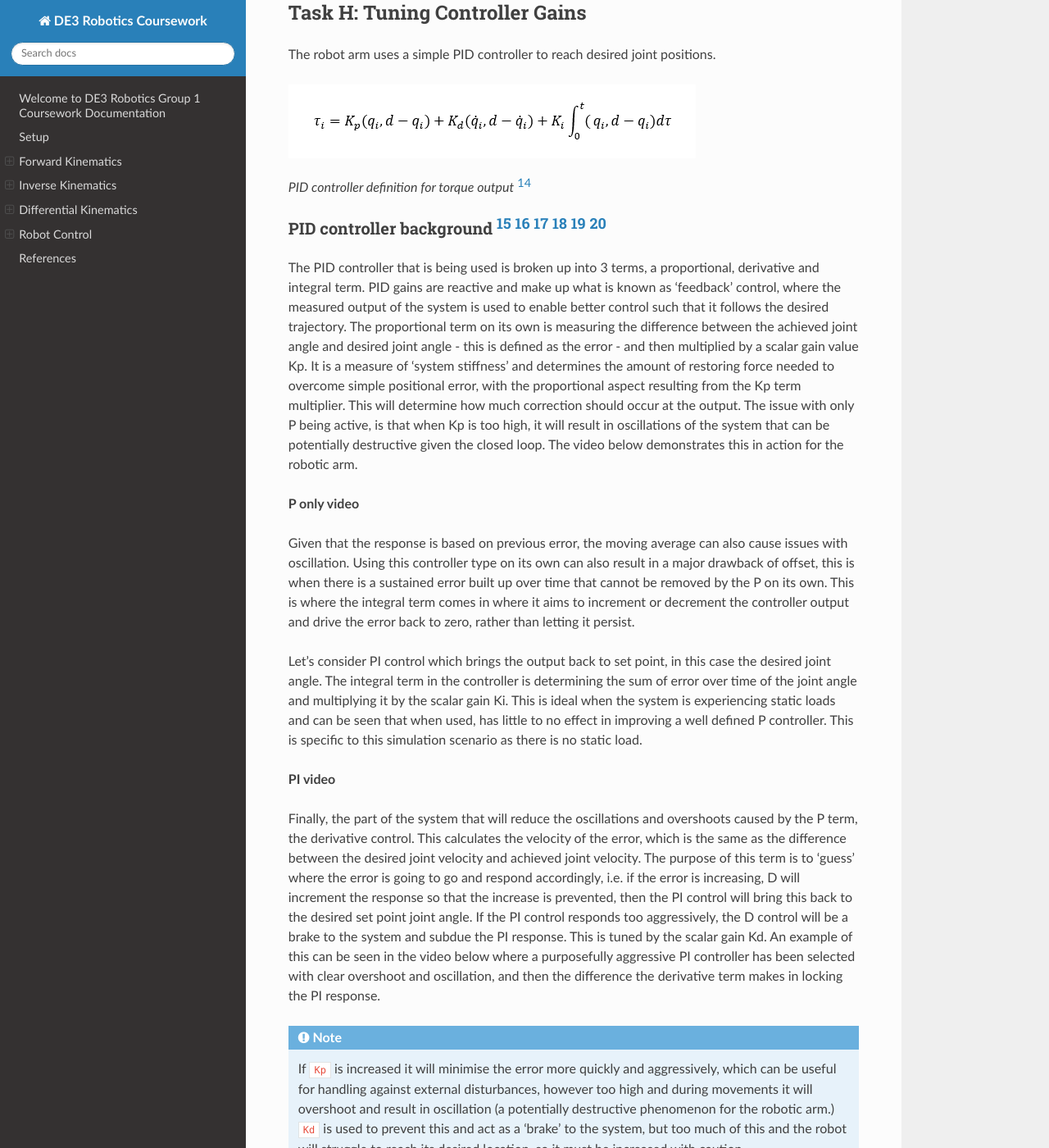
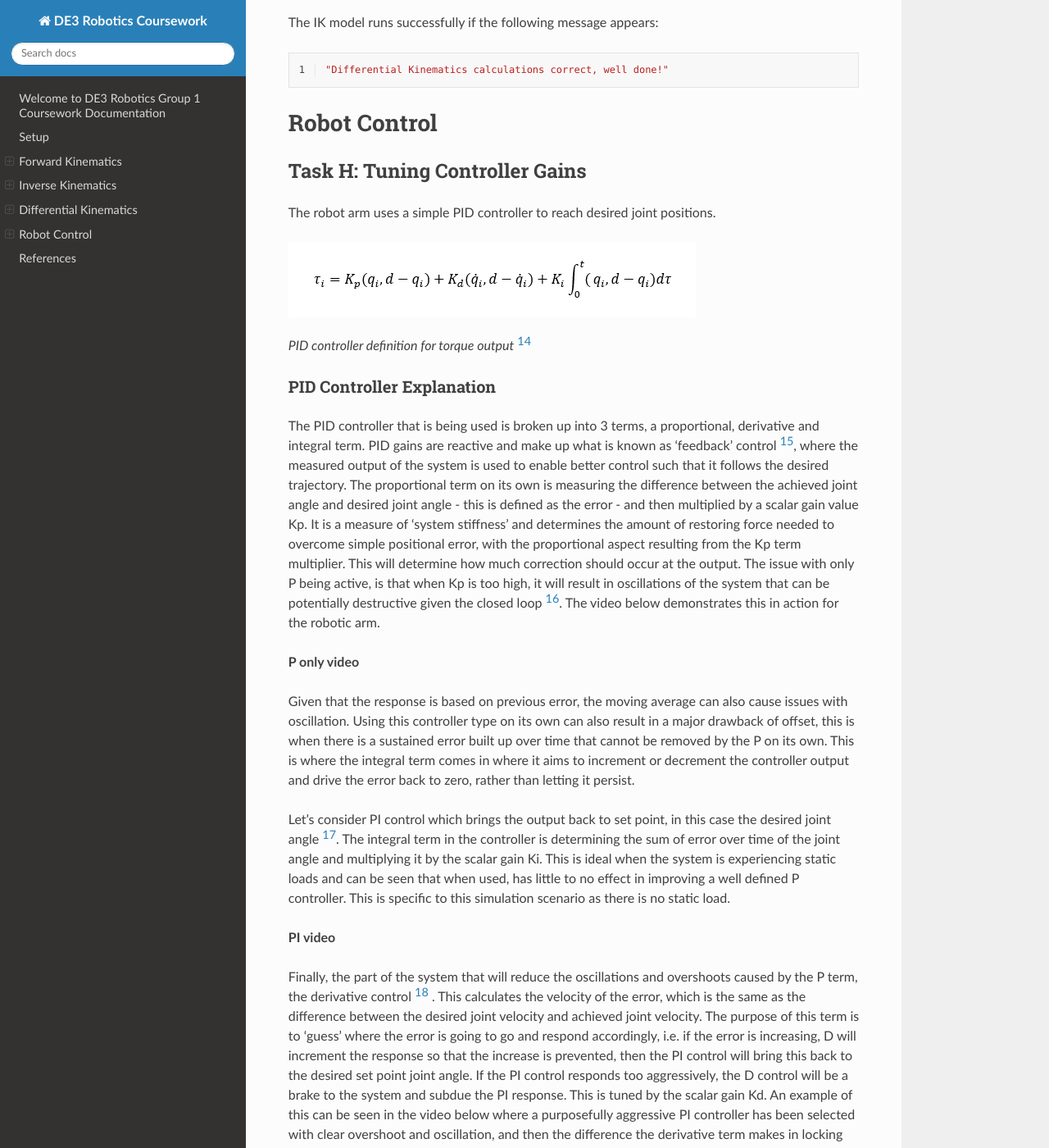
Before and after one commit to oliver-veal/robotics-coursework, a Sphinx documentation site: the page built from docs/source/index.rst, in a window 1280 px wide and 1400 px high, scrolled down 18844 px. Shown: the whole window at 82% size. Built offline with Sphinx 7.4.7 and the Read the Docs theme 2.0.0, drawn with Linux system fonts in a browser that asks for light colours; some of the changed text lies outside the part shown.

Commit message:
Check through and update

```diff
--- a/docs/source/index.rst
+++ b/docs/source/index.rst
@@ -105,7 +105,7 @@
 *Table 1: D-H Table based on derivation*
 
 +-----+-----+-----+-----+-----+
-|link |  d  |  θ  |  a  |  α  |
+|Link |  d  |  θ  |  a  |  α  |
 +=====+=====+=====+=====+=====+
 |**1**||l0| ||θ1| |  0  |  0  |
 +-----+-----+-----+-----+-----+
@@ -838,15 +849,15 @@
 
 *PID controller definition for torque output* [14]_
 
-PID controller background [15]_ [16]_ [17]_ [18]_ [19]_ [20]_
--------------------------------------------------------------
+PID Controller Explanation
+---------------------------------------------------------------
 
 The PID controller that is being used is broken up into 3 terms, a proportional, derivative and integral term.
-PID gains are reactive and make up what is known as ‘feedback’ control, where the measured output of the system is used to enable better control such that it follows the desired trajectory.
+PID gains are reactive and make up what is known as ‘feedback’ control [15]_, where the measured output of the system is used to enable better control such that it follows the desired trajectory.
 The proportional term on its own is measuring the difference between the achieved joint angle and desired joint angle - this is defined as the error - and then multiplied by a scalar gain value Kp.
 It is a measure of ‘system stiffness’ and determines the amount of restoring force needed to overcome simple positional error, with the proportional aspect resulting from the Kp term multiplier.
 This will determine how much correction should occur at the output.
-The issue with only P being active, is that when Kp is too high, it will result in oscillations of the system that can be potentially destructive given the closed loop.
+The issue with only P being active, is that when Kp is too high, it will result in oscillations of the system that can be potentially destructive given the closed loop [16]_.
 The video below demonstrates this in action for the robotic arm.
 
 
@@ -953,12 +964,12 @@
                   rate.sleep()
 
 To effectively tune the gains of the robotic arm such that it follows the trajectory with minimal error, the error graph for joint angles can be used.
-This can be accessed by using the ``rqt`` command in the terminal and then selecting Plugins → Visualization → Plot, then typing /DES3R/joint_0_position_controller/state/error.
-Then repeating this for each joint_1_position_controller and joint_2_position_controller.
+This can be accessed by using the ``rqt`` command in the terminal and then selecting *Plugins* → *Visualization* → *Plot*, then typing ``/DES3R/joint_0_position_controller/state/error``.
+Then repeating this for each ``joint_1_position_controller`` and ``joint_2_position_controller``.
 
 **Screenshots for rqt visualization.**
 
-There are a number of methods that can be used to tune the controller, with a common and simple heuristic-based method being Ziegler-Nichols.
+There are a number of methods that can be used to tune the controller, with a common and simple heuristic-based method being Ziegler-Nichols [19]_.
 This can be done by measuring the step-response of the system and first finding ``Kp``, then using that to find ``Kd`` and ``Ki``.
 Alternatively, for the purpose of this report, it can be done through trial and error, visually determining results.
 It is performed similarly to the order of explanation in this report.
@@ -1050,7 +1062,7 @@
       joint: joint_2
       pid: {p: 110, i: 0, d: 90}
 
-Video results
+Video Results
 -------------
 
 ------------------------------
@@ -1150,6 +1162,24 @@
 Video Results
 --------------
 
+-----------------
+Supporting Videos
+-----------------
+
+
+
+Short Video of Achievements
+---------------------------
+
+
+
+Full Simulations
+----------------
+
+
+
+Detailed Step-by-step Code Explanation
+---------------------------------------
 
 
 ==========
@@ -1160,8 +1190,8 @@
 .. [2] Course notes, adapted
 .. [3] Course notes, adapted
 .. [4] Course notes, adapted
-.. [5] **Derviation to be added**
-.. [6] **Image source to be added**
+.. [5] **Image source to be added**
+.. [6] **Derviation to be added**
 .. [7] Course notes
 .. [8] Derivation 1
 .. [9] Derivation 1
```
Also changed, not shown: other parts of docs/source/index.rst (+61 -46 lines).
